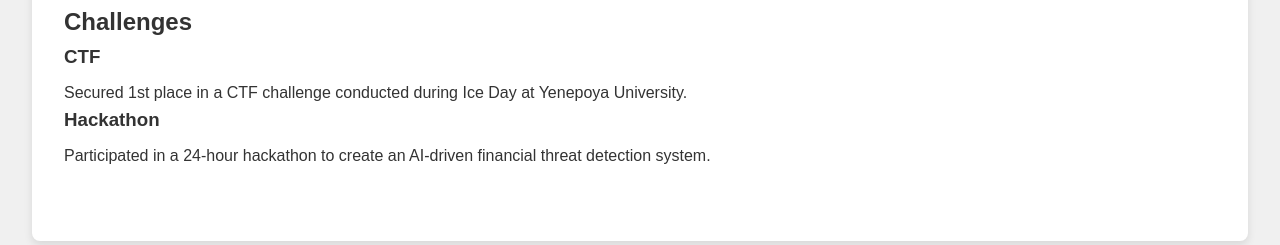
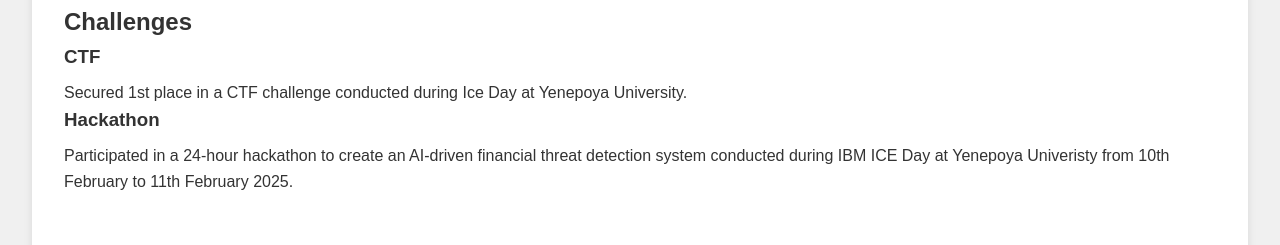
Before and after one commit to 28004Ahnaf/Portfolio, a plain HTML site: page index.html in a window 1280 px wide. Shown: the part 1283-1528 px from the top of the page. Drawn offline with Linux system fonts and the light colour scheme.

Commit message:
description

```diff
--- a/index.html
+++ b/index.html
@@ -77,7 +77,7 @@
             <h3>CTF</h3>
             <p>Secured 1st place in a CTF challenge conducted during Ice Day at Yenepoya University.</p>
             <h3>Hackathon</h3>
-            <p>Participated in a 24-hour hackathon to create an AI-driven financial threat detection system.</p>
+            <p>Participated in a 24-hour hackathon to create an AI-driven financial threat detection system conducted during IBM ICE Day at Yenepoya Univeristy from 10th February to 11th February 2025.</p>
         </div>
     </section>
 
```
